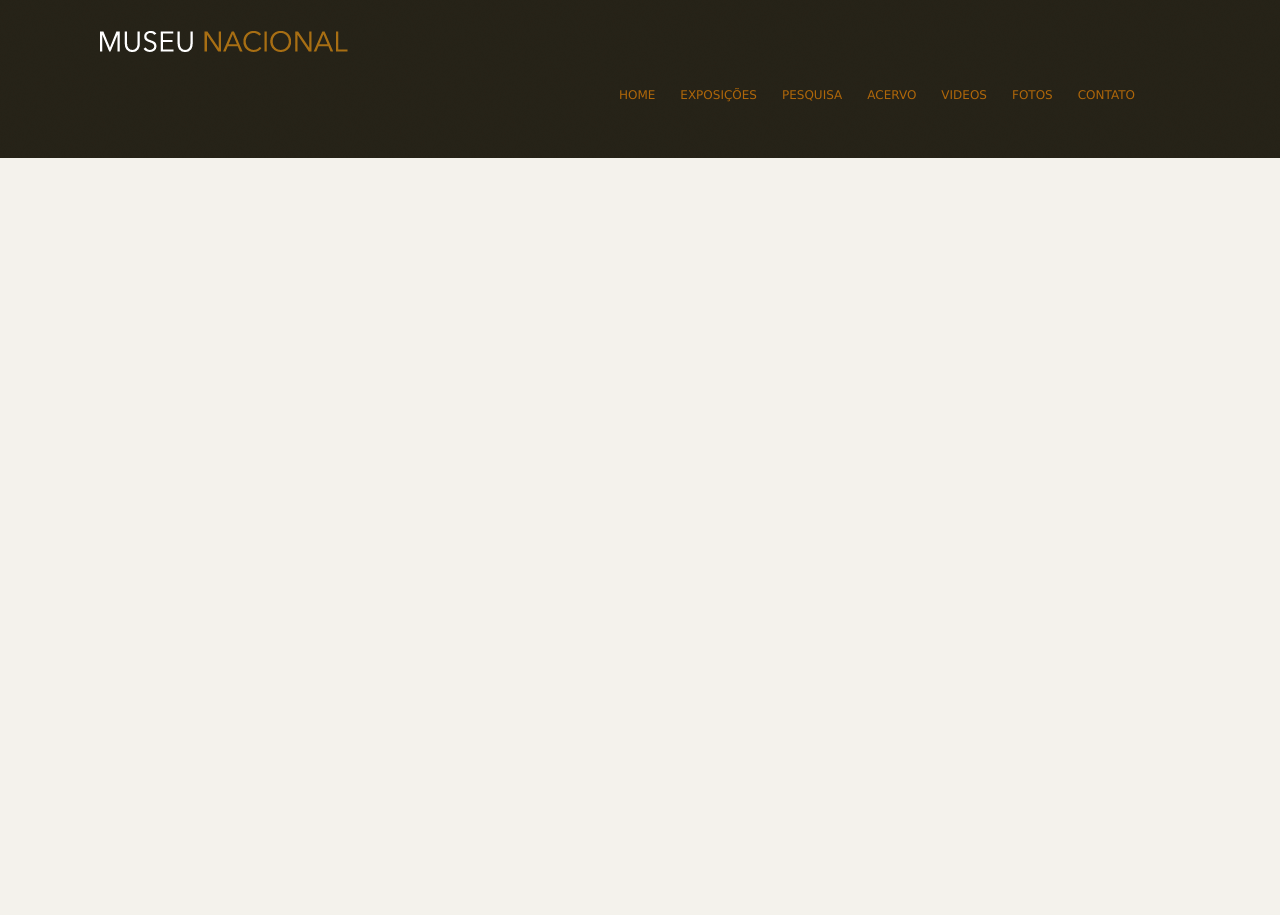
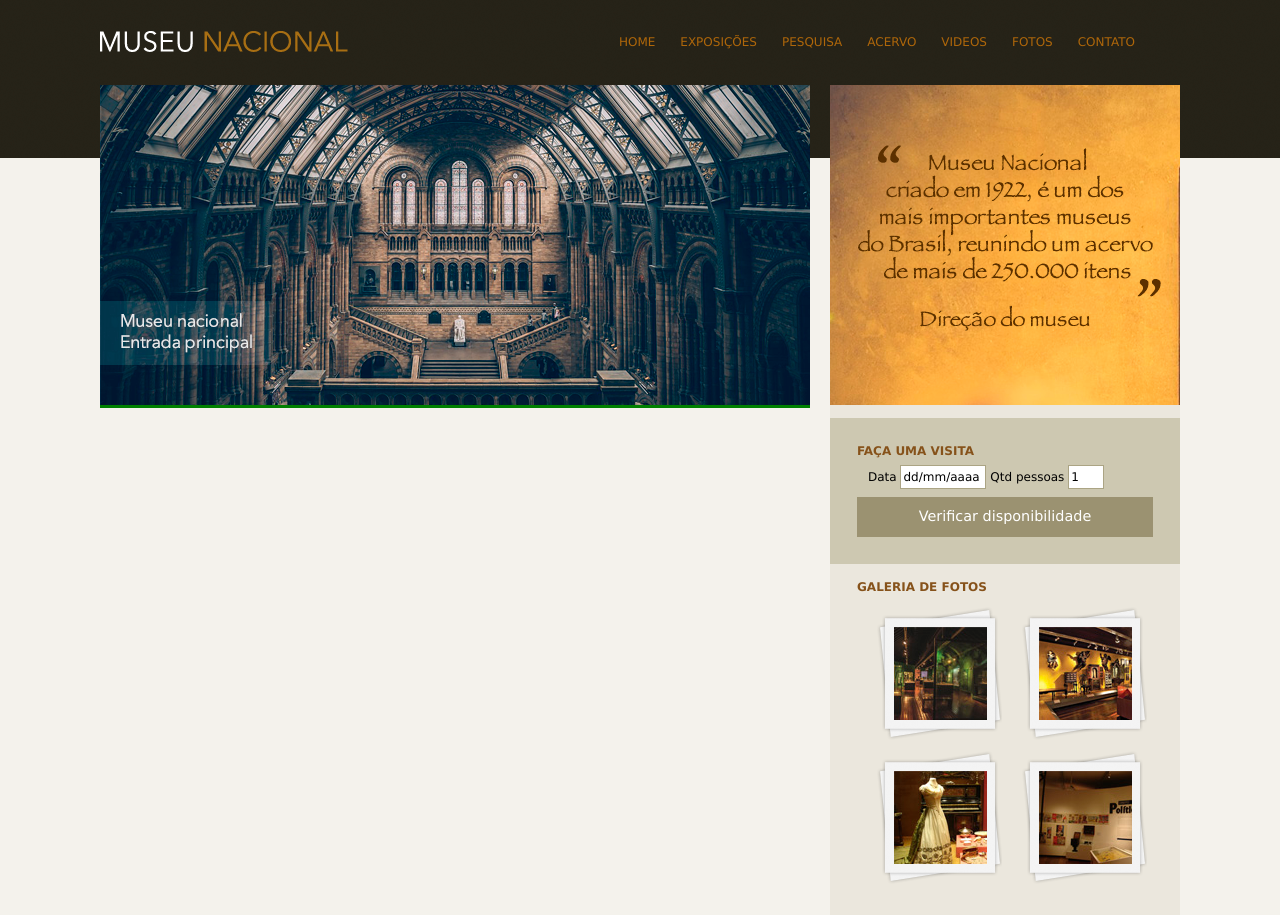
Before and after one commit to LucaasEmanueel/Site_Museu_Nacional, a plain HTML site: page index.html in a window 1280 px wide. Before the commit the page ends 800 px from the top, so only its background shows below. Drawn offline with Linux system fonts and the light colour scheme.

Commit message:
Adicionando a barra lateral

```diff
--- a/css/estilo.css
+++ b/css/estilo.css
@@ -19,7 +19,9 @@ a:hover{
 }
 
 /* LOGO */
-
+#logo h1{
+	float: left;
+}
 #logo a{
 	width: 248px;
 	height: 21px;
@@ -55,3 +57,77 @@ nav ul li a:link{
 nav ul li a:hover{
 	border-bottom: 1px solid #535858;
 }
+
+/* PRINCIPAL */
+
+#conteudo{
+	width: 710px;
+	float: left;
+	background: green;
+}
+
+aside{
+	width: 350px;
+	float: right;
+	background: #ebe7dd;
+	padding-bottom: 30px;
+}
+
+section#visita{
+	background: #cdc8b1;
+	padding: 10px 27px 27px 27px;
+	margin-top: 10px;
+}
+
+h4{
+	color: #86521a;
+	text-transform: uppercase;
+	padding-bottom: 3px;
+	margin-bottom: 0;
+}
+section#galeria{
+	padding: 0 27px 0 27px;
+}
+
+section#galeria a{
+	display: block;
+	background: url(../img/fundo-foto.png) no-repeat;
+	float: left;
+	padding: 17px 15px 18px 15px;
+	margin: 10px 0 0 20px;
+}
+
+section#galeria img{
+	margin-left: 2px;
+	margin-top: 3px;
+}
+
+/* FORMULÁRIOS */
+
+input{
+	height: 20px;
+	width: 80px;
+	background: #fff;
+	border: none;
+	font-size: 1em;
+}
+
+input.campo{
+	border: 1px solid #aba484;
+}
+
+input.botao{
+	background: #9b9271;
+	color: white;
+	width: 100%;
+	height: 40px;
+	font-size: 1.2em;
+}
+
+fieldset{
+	border: none;
+}
+
+legend{
+	display: none;
+}
--- a/index.html
+++ b/index.html
@@ -47,6 +47,65 @@
 				</ul>
 			</nav><!-- FIM NAVEGAÇÃO -->
 		</header><!-- FIM HEADER -->
+
+		<div id="principal"> <!--  PRINCIPAL -->
+
+			<div id="conteudo"><!--  CONTEUDO -->
+
+				<section id="capa">
+					<img src="img/museu.png">
+				</section>
+
+			</div> <!--  FIM CONTEUDO -->
+
+			<aside> <!--  ASIDE -->
+
+				<section id="depoimento">
+					<img src="img/depoimento.png">
+				</section>
+
+				<section id="visita">  <!-- VISITA -->
+					<h4>Faça uma visita</h4>
+					<form>
+						<fieldset>
+							<legend>Selecione uma data</legend>
+							<label for="data">Data</label>
+							<input class="campo" type="text" id="data" value="dd/mm/aaaa">
+
+							<label for="qtd">Qtd pessoas</label>
+							<input class="campo" type="text" id="qtd" value="1" style="width: 30px;">
+
+						</fieldset>
+
+						<input class="botao" type="submit" value="Verificar disponibilidade">
+					</form>
+				</section> <!-- FIM VISITA -->
+
+				<section id="galeria"> <!--  GALERIA -->
+
+					<h4>Galeria de fotos</h4>
+
+					<a href="">
+						<img src="img/imagem1.jpg" height="93" width="93" alt="">
+					</a>
+
+					<a href="">
+						<img src="img/imagem2.jpg" height="93" width="93">
+					</a>
+
+					<a href="">
+						<img src="img/imagem3.jpg" height="93" width="93">
+					</a>
+
+					<a href="">
+						<img src="img/imagem4.jpg" height="93" width="93">
+					</a>
+
+				</section> <!-- FIM GALERIA -->
+
+			</aside> <!-- FIM ASIDE -->
+
+		</div> <!--  FIM PRINCIPAL -->
 	</div> <!--  FIM CONTAINER -->
 </body>
 </html>
```
